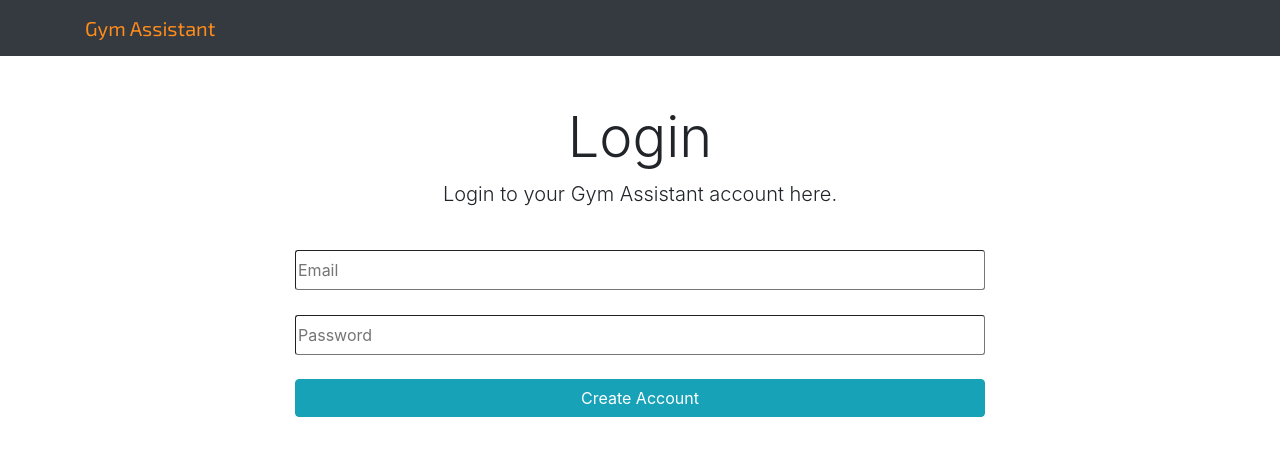
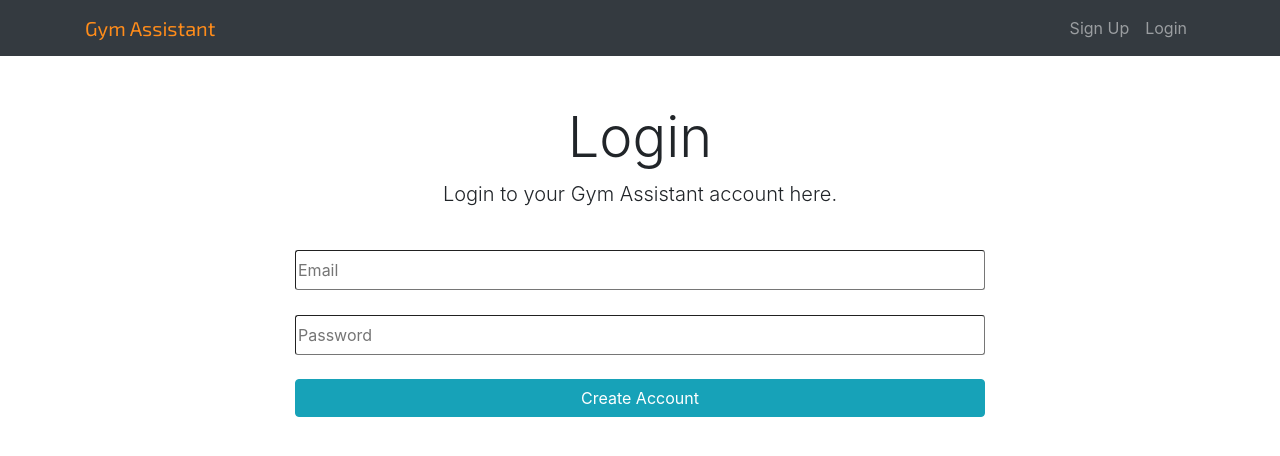
Before and after one commit to ETCraig/GymAssistant, a React (Create React App) app in the folder client/: page /Login in a window 1280 px wide. Shown: the top 456 px of the page. Built offline with nearby package versions, Linux system fonts and the light colour scheme.

Commit message:
Navbar Options Added

```diff
--- a/client/src/App.css
+++ b/client/src/App.css
@@ -19,7 +19,7 @@
   background-size: cover;
   background-position: center;
   height: 92.3vh;
-  margin-top: -47.5px;
+  margin-top: -47.7px;
 }
 
 .landing-inner {
--- a/client/src/Components/NavBar.js
+++ b/client/src/Components/NavBar.js
@@ -9,34 +9,68 @@ import {
     NavLink,
     Container
 } from 'reactstrap';
+import {connect} from 'react-redux';
+import {clearCurrentUser} from '../actions/userActions';
+import {Link} from 'react-router-dom';
+import {logoutUser} from '../actions/authActions';
+import PropTypes from 'prop-types';
 
 class NavBar extends Component {
     state = {isOpen: false}
     toggle = () => {
         this.setState({isOpen: !this.state.isOpen});
     }
+    onLogoutClick(e) {
+        e.preventDefault();
+        this.props.logoutUser();
+        this.props.logoutUser();
+    }
     render() {
+        const {isAuthenticated, user} = this.props.auth;
+
+        const userLinks = (
+            <Nav className='navbar-nav ml-auto' navbar>
+                <NavItem>
+                    <Link onClick={this.onLogoutClick.bind(this)} className='nav-link'>Logout</Link>
+                </NavItem>
+            </Nav>
+        );
+
+        const authLink = (
+            <Nav className='navbar-nav ml-auto' navbar>
+                <NavItem>
+                    <Link to='/Register' className='nav-link'>Sign Up</Link>
+                </NavItem>
+                <NavItem>
+                    <Link to='/Login' className='nav-link'>Login</Link>
+                </NavItem>
+            </Nav>
+        );
         return(
             <div>
                 <Navbar color='dark' dark expand='sm' className='mb-5'>
                     <Container>
                         <NavbarBrand id='NavBarBrand'>Gym Assistant</NavbarBrand>
-                        <NavbarToggler onClick={this.toggle}>
-                            <Collapse isOpen={this.state.isOpen}>
-                                <Nav className='ml-auto' navbar>
-                                    <NavItem>
-                                        <NavLink href='https://github.com/ETCraig' style={{cursor: 'pointer'}}>
-                                            GitHub
-                                        </NavLink>
-                                    </NavItem>
-                                </Nav>
-                            </Collapse>
-                        </NavbarToggler>
+                            {/* <Nav className='ml-auto' navbar> */}
+                                {isAuthenticated ? userLinks : authLink}
+                            {/* </Nav> */}
                     </Container>
                 </Navbar>
             </div>
-        )
+        );
     }
 }
 
-export default NavBar;
+NavBar.propTypes = {
+    logoutUser: PropTypes.func.isRequired,
+    auth: PropTypes.object.isRequired
+}
+
+const mapStateToProps = state => {
+    return {
+        auth: state.auth,
+        errors: state.errors
+    }
+}
+
+export default connect(mapStateToProps, {logoutUser, clearCurrentUser})(NavBar);
```
